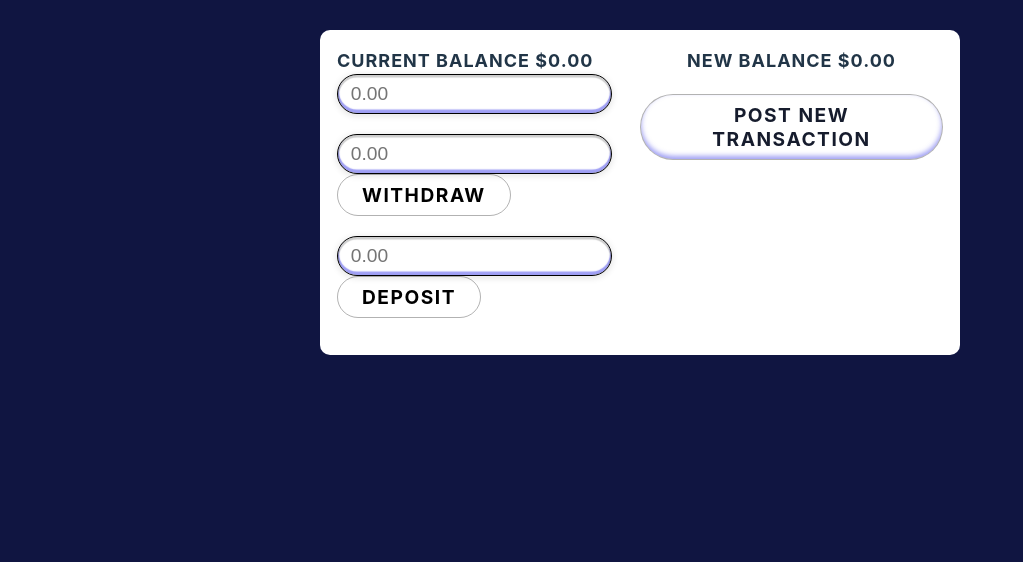
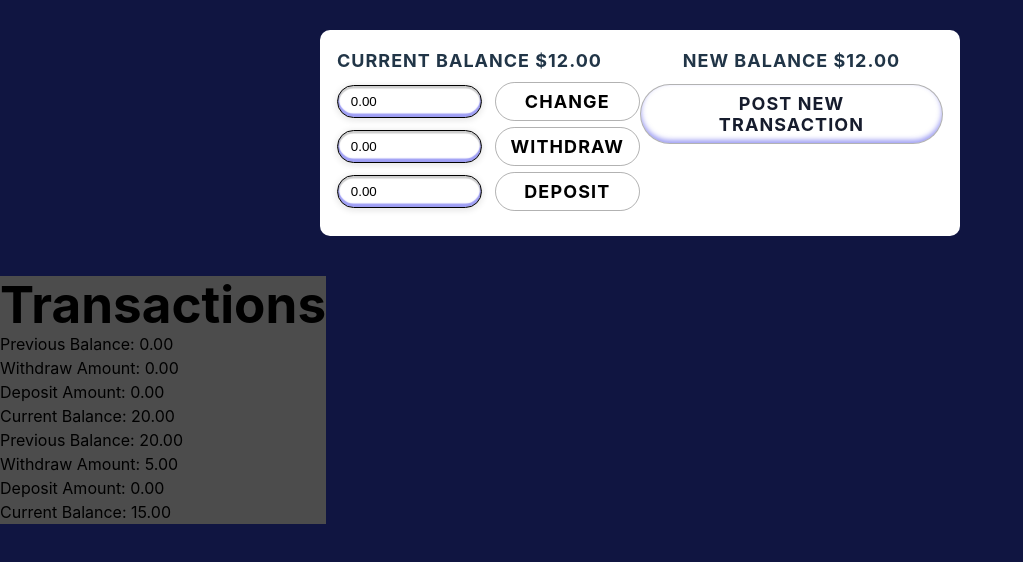
Before and after one commit to savus/Transaction-Calculator, a React (Vite) app: page / in a window 1280 px wide. Shown: the top 562 px of the page, without its empty margins (0-1023 px from the left). Built offline with nearby package versions, Linux system fonts and the light colour scheme; data requests are answered from the project's data file; the HTML template or start-up script is replaced by a standard one.

Commit message:
set pieces of state to track transaction form inputs and set up fetch calls for getAllTransactions and postTransaction methods

```diff
--- a/db.json
+++ b/db.json
@@ -2,80 +2,17 @@
   "transactions": [
     {
       "id": 0,
-      "previousBalance": "0.00",
-      "addedAmount": "0.00",
-      "subtractedAmount": "0.00",
+      "currentBalance": "0.00",
+      "withdrawAmount": "0.00",
+      "depositAmount": "0.00",
       "newBalance": "20.00"
     },
     {
-      "previousBalance": "100.00",
-      "addedAmount": "0.00",
-      "subtractedAmount": "5.00",
-      "currentBalance": "95.00",
+      "currentBalance": "20.00",
+      "withdrawAmount": "5.00",
+      "depositAmount": "0.00",
+      "newBalance": "15.00",
       "id": 1
-    },
-    {
-      "previousBalance": "95.00",
-      "addedAmount": "0.00",
-      "subtractedAmount": "5.00",
-      "currentBalance": "90.00",
-      "id": 2
-    },
-    {
-      "previousBalance": "90.00",
-      "addedAmount": "0.00",
-      "subtractedAmount": "0.00",
-      "currentBalance": "90.00",
-      "id": 3
-    },
-    {
-      "previousBalance": "90.00",
-      "addedAmount": "0.00",
-      "subtractedAmount": "0.00",
-      "currentBalance": "90.00",
-      "id": 4
-    },
-    {
-      "previousBalance": "90.00",
-      "addedAmount": "0.00",
-      "subtractedAmount": "0.00",
-      "currentBalance": "90.00",
-      "id": 5
-    },
-    {
-      "previousBalance": "90.00",
-      "addedAmount": "0.00",
-      "subtractedAmount": "5.00",
-      "currentBalance": "85.00",
-      "id": 6
-    },
-    {
-      "previousBalance": "85.00",
-      "addedAmount": "0.00",
-      "subtractedAmount": "45.00",
-      "currentBalance": "40.00",
-      "id": 7
-    },
-    {
-      "previousBalance": "40.00",
-      "addedAmount": "0.00",
-      "subtractedAmount": "21.47",
-      "currentBalance": "18.53",
-      "id": 8
-    },
-    {
-      "previousBalance": "18.53",
-      "addedAmount": "0.00",
-      "subtractedAmount": "12.00",
-      "currentBalance": "6.53",
-      "id": 9
-    },
-    {
-      "previousBalance": "100.00",
-      "addedAmount": "0.00",
-      "subtractedAmount": "43.72",
-      "currentBalance": "56.28",
-      "id": 10
     }
   ]
 }
--- a/src/App.tsx
+++ b/src/App.tsx
@@ -1,43 +1,141 @@
 import { Component } from "react";
 import "./css/base.css";
 import "./css/styles.css";
+import { Requests } from "./api";
+import { Transaction } from "./types";
 
-class App extends Component<Record<string, never>> {
+type State = {
+  currentBalance: string;
+  currentBalanceInput: string;
+  withdrawInput: string;
+  depositInput: string;
+  allTransactions: Transaction[];
+};
+
+class App extends Component<Record<string, never>, State> {
+  state: State = {
+    currentBalance: "12.00",
+    currentBalanceInput: "0.00",
+    withdrawInput: "0.00",
+    depositInput: "0.00",
+    allTransactions: [],
+  };
+
+  fetchData = () => {
+    return Requests.getAllTransactions().then((responses) => {
+      this.setState({ allTransactions: responses });
+      console.log(this.state.allTransactions);
+    });
+  };
+
+  postTransaction = (body: Omit<Transaction, "id">) => {
+    return Requests.postTransaction(body).then(() => {
+      this.fetchData();
+    });
+  };
+
+  componentDidMount(): void {
+    this.fetchData();
+  }
+
   render() {
+    const {
+      currentBalance,
+      currentBalanceInput,
+      withdrawInput,
+      depositInput,
+      allTransactions,
+    } = this.state;
+
+    const calculateTotals = () => {
+      const parsedCurrent = parseFloat(currentBalance);
+      const parsedWithdraw = parseFloat(withdrawInput);
+      const parsedDeposit = parseFloat(depositInput);
+      return `${(parsedCurrent - parsedWithdraw + parsedDeposit).toFixed(2)}`;
+    };
     return (
       <>
         <div className="full-site-modal is-visible" data-animation="fadeInOut">
           <div className="modal-body container-md">
-            <form id="transaction-form">
+            <form
+              id="transaction-form"
+              onSubmit={(e) => {
+                e.preventDefault();
+                this.postTransaction({
+                  currentBalance: currentBalance,
+                  withdrawAmount: withdrawInput,
+                  depositAmount: depositInput,
+                  newBalance: calculateTotals(),
+                });
+              }}
+            >
               <div className="left-side">
-                <div>
-                  Current Balance $0.00
+                <div>Current Balance ${currentBalance}</div>
+                <div className="btn-center">
                   <input
                     type="text"
                     placeholder="0.00"
                     className="input-primary"
+                    value={currentBalanceInput}
+                    onChange={(e) => {
+                      e.preventDefault();
+                      this.setState({ currentBalanceInput: e.target.value });
+                    }}
                   />
+                  <button
+                    type="button"
+                    className="btn btn-secondary"
+                    onClick={() => {
+                      this.setState({ currentBalance: currentBalanceInput });
+                    }}
+                  >
+                    Change
+                  </button>
                 </div>
-                <div>
+                <div className="btn-center">
                   <input
                     type="text"
                     placeholder="0.00"
                     className="input-primary"
+                    value={withdrawInput}
+                    onChange={(e) =>
+                      this.setState({ withdrawInput: e.target.value })
+                    }
                   />
-                  <button className="btn secondary-btn">Withdraw</button>
+                  <button
+                    type="button"
+                    className="btn btn-secondary"
+                    onClick={() => {
+                      this.setState({ currentBalance: calculateTotals() });
+                    }}
+                  >
+                    Withdraw
+                  </button>
                 </div>
-                <div>
+                <div className="btn-center">
                   <input
                     type="text"
                     placeholder="0.00"
                     className="input-primary"
+                    value={depositInput}
+                    onChange={(e) =>
+                      this.setState({ depositInput: e.target.value })
+                    }
                   />
-                  <button className="btn secondary-btn">Deposit</button>
+                  <button
+                    type="button"
+                    className="btn btn-secondary"
+                    onClick={() => {
+                      this.setState({ currentBalance: calculateTotals() });
+                    }}
+                  >
+                    Deposit
+                  </button>
                 </div>
               </div>
               <div className="right-side">
-                <div className="new-balance">New Balance $0.00</div>
-                <div className="btn-container">
+                <div className="new-balance">New Balance ${currentBalance}</div>
+                <div className="btn-center">
                   <button className="btn btn-primary">
                     Post New Transaction
                   </button>
@@ -46,6 +144,21 @@ class App extends Component<Record<string, never>> {
             </form>
           </div>
         </div>
+
+        <div
+          id="transaction-history"
+          style={{ backgroundColor: "#fff", color: "#000" }}
+        >
+          <h1>Transactions</h1>
+          {allTransactions.map((transaction) => (
+            <div key={transaction.id}>
+              <div>Previous Balance: {transaction.currentBalance}</div>
+              <div>Withdraw Amount: {transaction.withdrawAmount}</div>
+              <div>Deposit Amount: {transaction.depositAmount}</div>
+              <div>Current Balance: {transaction.newBalance}</div>
+            </div>
+          ))}
+        </div>
       </>
     );
   }
--- a/src/css/base.css
+++ b/src/css/base.css
@@ -79,11 +79,10 @@ button {
   font-weight: 700;
   border: 0.1px solid rgba(0, 0, 0, 0.3);
   background: transparent;
-  font-size: 1.2rem;
   padding: 0.5rem 1.5rem;
   border-radius: 50rem;
   cursor: pointer;
-  letter-spacing: 1.5px;
+  letter-spacing: 1.1px;
   display: inline-flex;
   align-items: center;
   justify-content: center;
@@ -104,7 +103,7 @@ button:not(:disabled):not(.disabled) {
 
 .btn-primary:hover {
   box-shadow: 0 -5px 6px 3px var(--button-primary) inset;
-  transform: scale(1.2);
+  transform: scale(1.089);
 }
 
 .btn-primary:active {
@@ -113,8 +112,20 @@ button:not(:disabled):not(.disabled) {
   background-color: rgba(30, 55, 246, 0.1);
 }
 
+.btn-secondary {
+  transition: background-color 0.2s ease-in-out, border 0.1s;
+}
+
+.btn-secondary:hover {
+  background-color: rgba(0, 0, 0, 0.1);
+  border: 2px solid black;
+}
+
+.btn-secondary:active {
+  transition: none;
+  background-color: rgba(0, 0, 0, 0.025);
+}
 .input-primary {
-  font-size: 1.2rem;
   outline: none;
   padding: 0.5rem 0.8rem;
   border-radius: 50rem;
--- a/src/css/styles.css
+++ b/src/css/styles.css
@@ -46,7 +46,7 @@ body {
 
 .modal-body .left-side > div,
 .modal-body .right-side > div {
-  margin-bottom: 20px;
+  margin-bottom: 10px;
   font-size: 18px;
   font-weight: 700;
   text-transform: uppercase;
@@ -66,7 +66,17 @@ body {
   padding: 1rem;
 }
 
-.btn-container {
+.left-side .btn-center {
+  justify-content: space-between;
+  height: 35px;
+}
+
+.left-side .btn-center input,
+.left-side .btn-center button {
+  width: 48%;
+}
+
+.btn-center {
   display: flex;
   justify-content: center;
   align-items: center;
--- a/src/types.ts
+++ b/src/types.ts
@@ -4,8 +4,8 @@ export type InputProps = ComponentProps<"input">;
 
 export type Transaction = {
   id: number;
-  previousBalance: string;
-  addedAmount: string;
-  subtractedAmount: string;
+  currentBalance: string;
+  withdrawAmount: string;
+  depositAmount: string;
   newBalance: string;
 };
```
